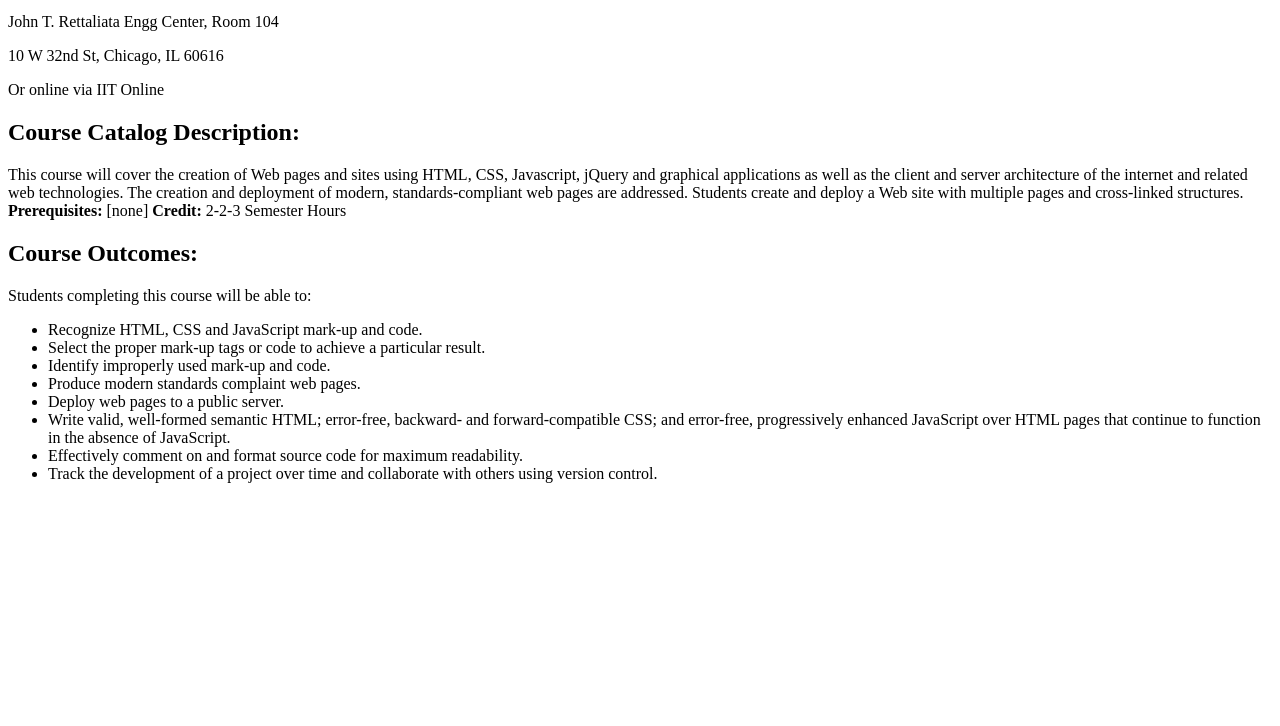
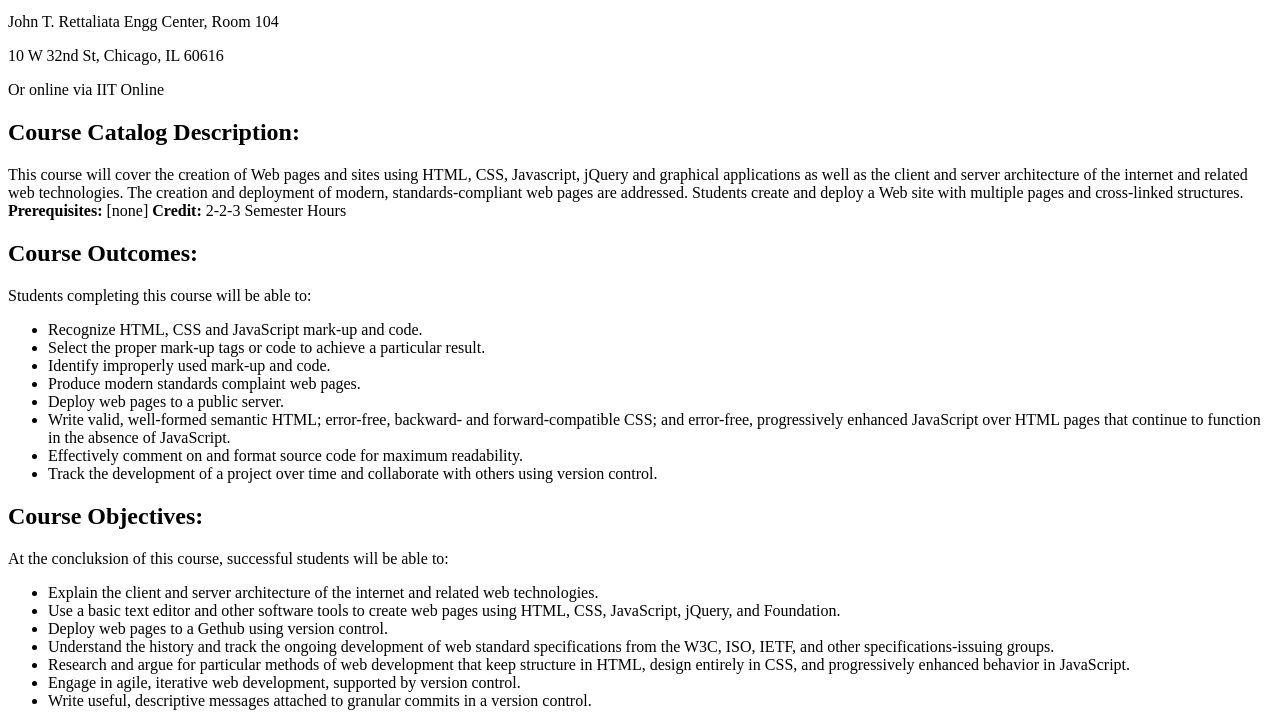
Before and after one commit to oogunsanya/ITMD_361_Lab2, a plain HTML site: page index.html in a window 1280 px wide. Shown: the part 311-1037 px from the top of the page. Before the commit the page ends 810 px from the top, so only its background shows below. Drawn offline with Linux system fonts and the light colour scheme.

Commit message:
Included the course objective

```diff
--- a/index.html
+++ b/index.html
@@ -35,5 +35,18 @@
 		<li>Track the development of a project over time and collaborate with others using version control.</li>
 	</ul>
 </section>
+<section>
+	<h2>Course Objectives:</h2>
+	<p>At the concluksion of this course, successful students will be able to:</p>
+	<ul>
+		<li>Explain the client and server architecture of the internet and related web technologies.</li>
+		<li>Use a basic text editor and other software tools to create web pages using HTML, CSS, JavaScript, jQuery, and Foundation.</li>
+		<li>Deploy web pages to a Gethub using version control.</li>
+		<li>Understand the history and track the ongoing development of web standard specifications from the W3C, ISO, IETF, and other specifications-issuing groups.</li>
+		<li>Research and argue for particular methods of web development that keep structure in HTML, design entirely in CSS, and progressively enhanced behavior in JavaScript.</li>
+		<li>Engage in agile, iterative web development, supported by version control.</li>
+		<li>Write useful, descriptive messages attached to granular commits in a version control.</li>
+	</ul>
+</section>
 </body>
 </html>
```
